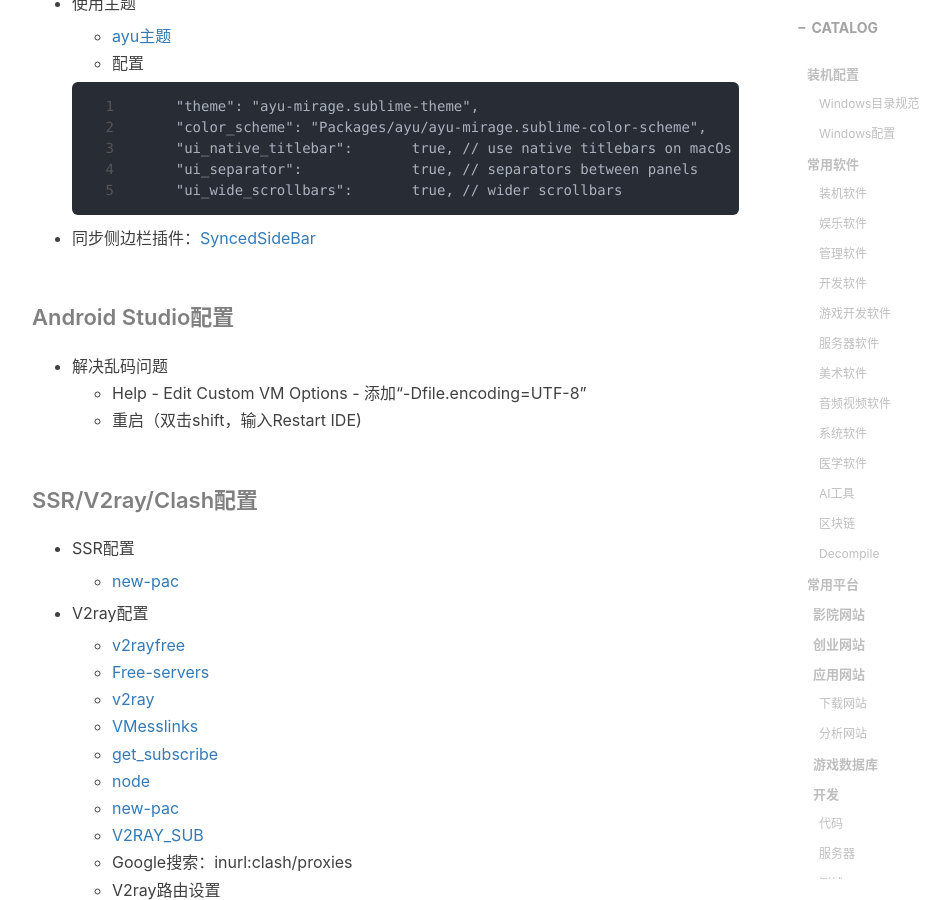
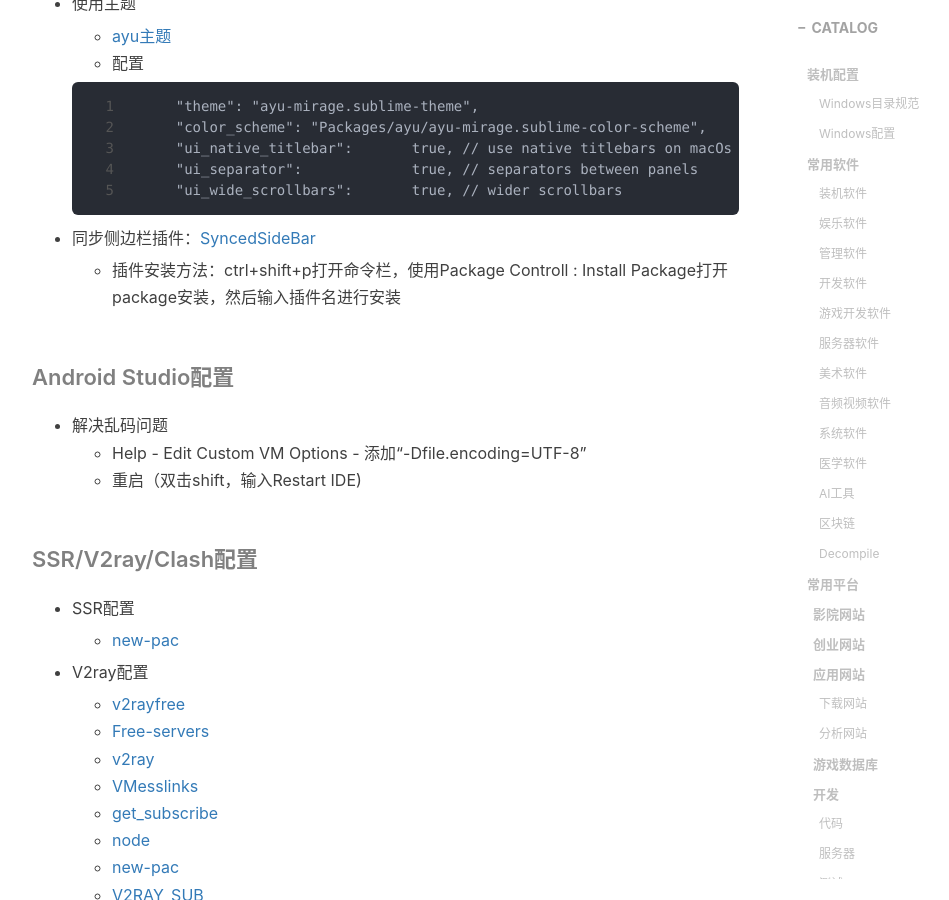
Before and after one commit to gumcstronger/gumcstronger.github.io, a Jekyll site: the page built from _posts/2022/2022-08-24-windows.md, in a window 1280 px wide and 900 px high, scrolled down 14539 px. Shown: the whole window, without its empty margins (233-1182 px from the left). Built offline with Jekyll 4.4.1, drawn with Linux system fonts in a browser that asks for light colours; nearby versions of some CDN libraries; comment, search, counter and statistics services are not loaded.

Commit message:
Update 2022-08-24-windows.md

````diff
--- a/_posts/2022/2022-08-24-windows.md
+++ b/_posts/2022/2022-08-24-windows.md
@@ -507,6 +507,8 @@
   ```
 - 同步侧边栏插件：[SyncedSideBar](https://packagecontrol.io/packages/SyncedSideBar)
 
+  - 插件安装方法：ctrl+shift+p打开命令栏，使用Package Controll : Install Package打开package安装，然后输入插件名进行安装
+
 #### Android Studio配置
 
 * 解决乱码问题
````
